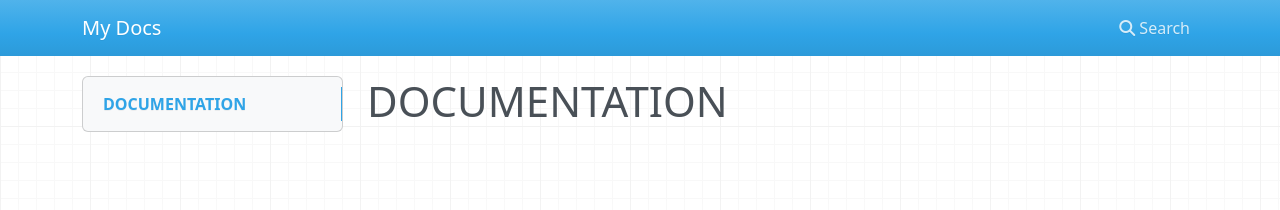
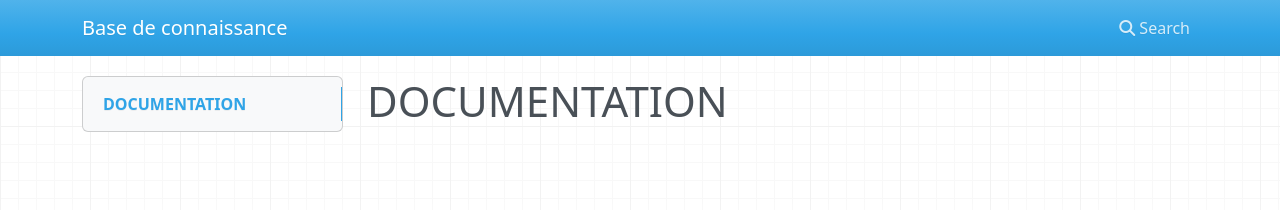
Before and after one commit to sixadmin/mkdocs, an MkDocs documentation site: the page built from docs/index.md, in a window 1280 px wide. Shown: the top 210 px of the page. Built offline with MkDocs 1.6.1, drawn with Linux system fonts in a browser that asks for light colours; nearby versions of some CDN libraries.

Commit message:
Change name site

```diff
--- a/mkdocs.yml
+++ b/mkdocs.yml
@@ -1 +1 @@
-site_name: My Docs
+site_name: Base de connaissance
```
